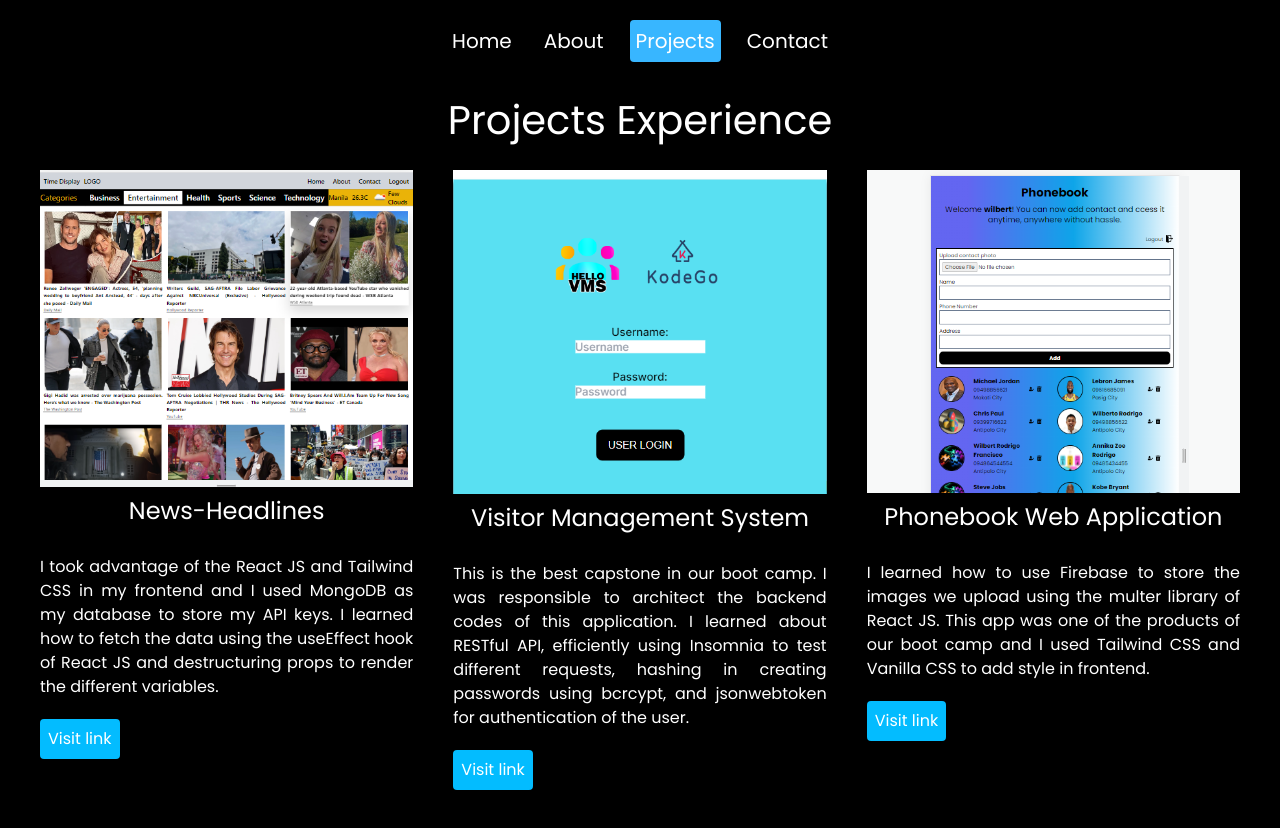
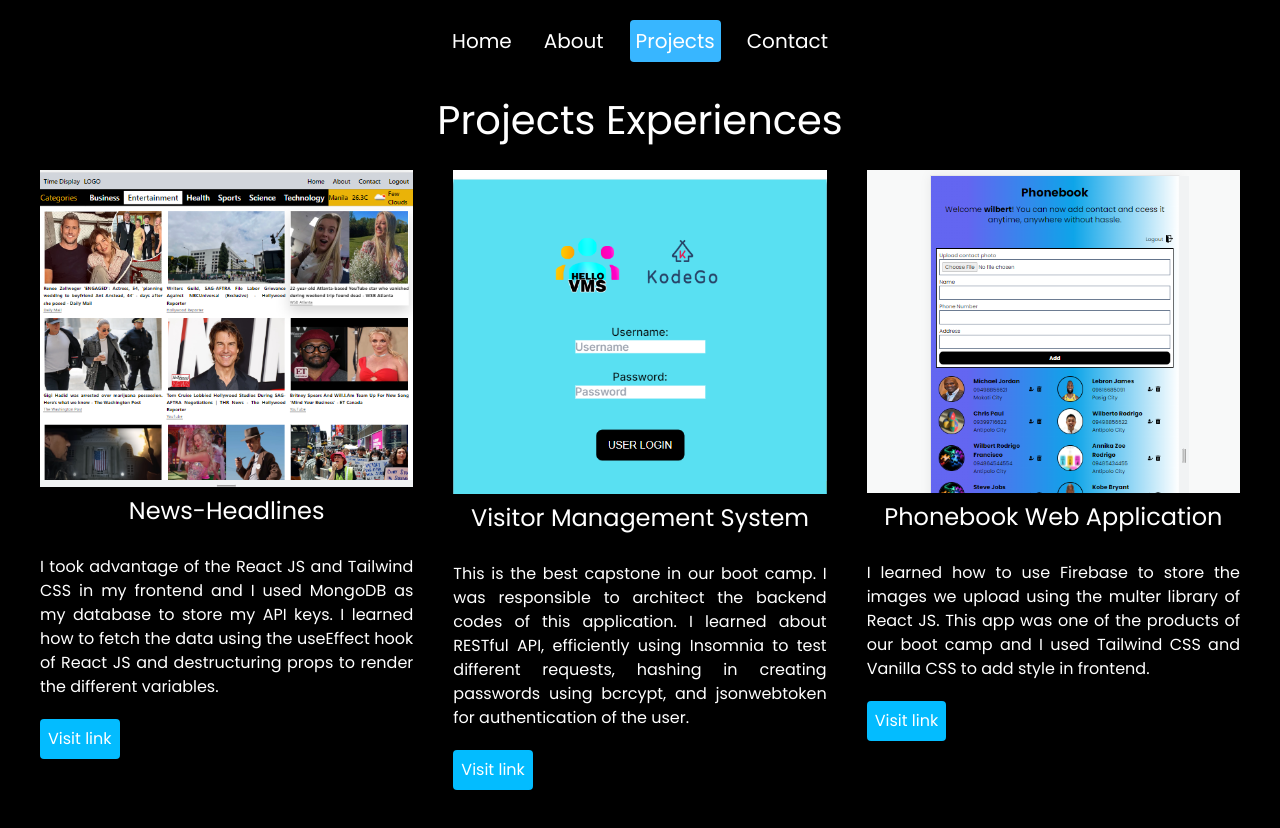
Before and after one commit to wfrotj/itsmetreb, a React (Vite) app: page /projects in a window 1280 px wide. Shown: the top 828 px of the page. Built offline with nearby package versions, Linux system fonts and the light colour scheme.

Commit message:
remove proxy

```diff
--- a/src/navbarpages/Projects.jsx
+++ b/src/navbarpages/Projects.jsx
@@ -9,7 +9,7 @@ function Projects() {
   return (
     <React.Fragment>
       <h1 className="project mobile:flex mobile:justify-center mobile:items-center mobile:text-center laptop:flex laptop:justify-center items-center text-3xl mb-8">
-        Projects Experience
+        Projects Experiences
       </h1>
       <div className="flex justify-center gap-10 mobile:flex mobile:flex-col laptop:flex-row tablet:flex-row">
         <Card style={{ width: "30rem" }}>
--- a/vite.config.js
+++ b/vite.config.js
@@ -4,9 +4,6 @@ import react from "@vitejs/plugin-react";
 // https://vitejs.dev/config/
 export default defineConfig({
   plugins: [react()],
-  server: {
-    proxy: "localhost:2020",
-  },
 });
 
 // proxy: "https://itsmetreb.onrender.com",
```
